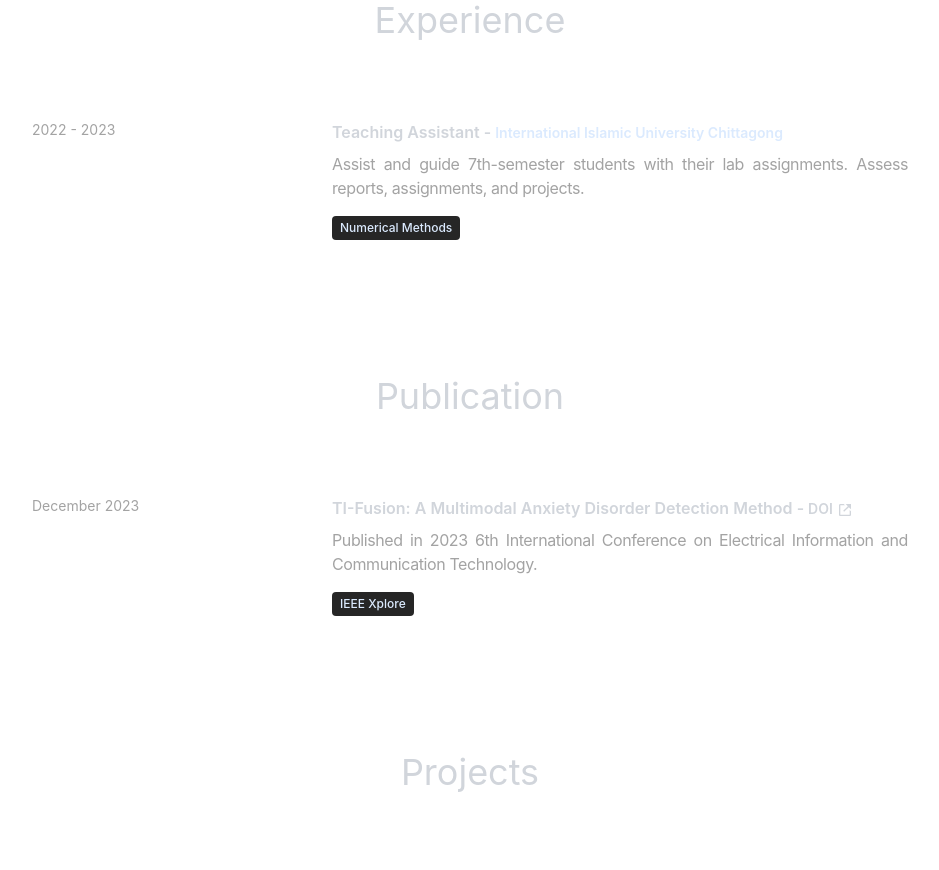
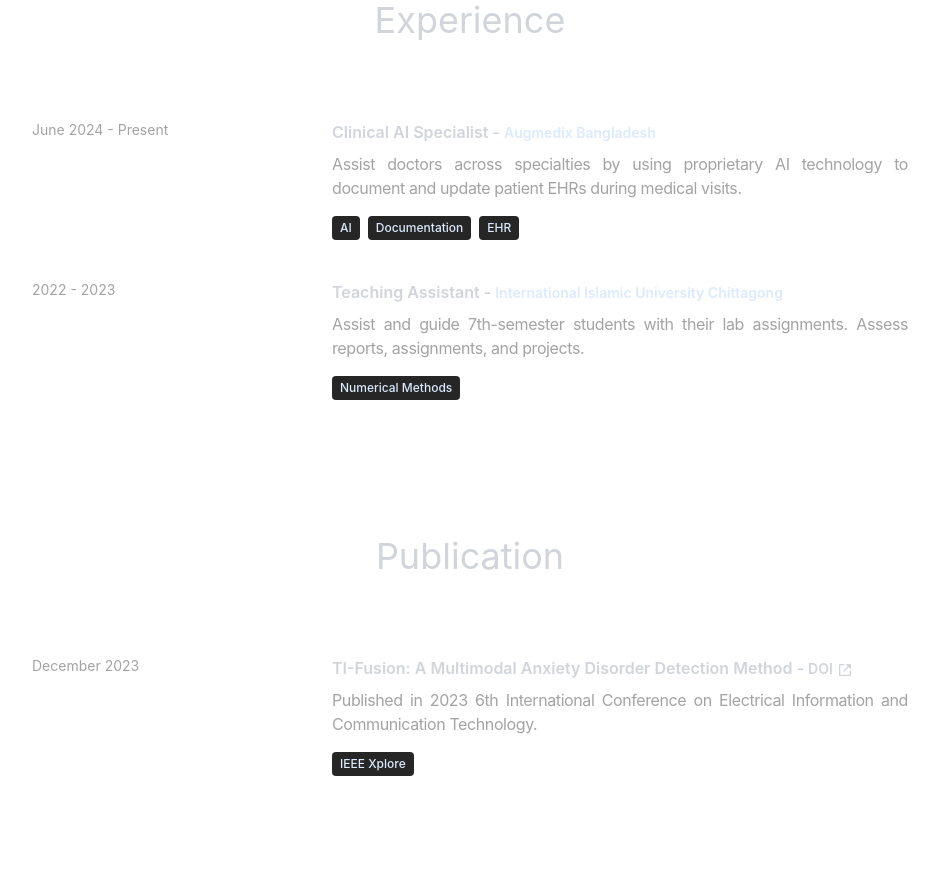
Before and after one commit to salehinafnan/afnan-portfolio, a React (Vite) app: page / in a window 1280 px wide. Shown: the part 1820-2690 px from the top of the page, without its empty margins (170-1109 px from the left). Built offline with nearby package versions, Linux system fonts and the light colour scheme; no server answers; a web font is replaced by a local one.

Commit message:
Updated experience

```diff
--- a/src/constants/index.js
+++ b/src/constants/index.js
@@ -8,6 +8,14 @@ export const HERO_CONTENT = `Aspiring web developer with a passion for creating
 export const ABOUT_TEXT = `I am a dedicated and versatile web developer with a passion for creating efficient and user-friendly web applications. I have worked with a variety of technologies, including React, Next.js, Node.js, MySQL and MongoDB. My journey in web development began with a deep curiosity for how things work, and it has evolved into a passion where I continuously strive to learn and adapt to new challenges. I thrive in collaborative environments and enjoy solving complex problems to deliver high-quality solutions. Outside of coding, I enjoy staying active, exploring new technologies, and photograph my favourite moments.`;
 
 export const EXPERIENCES = [
+  {
+    year: "June 2024 - Present",
+    role: "Clinical AI Specialist",
+    company: "Augmedix Bangladesh",
+    description:
+      "Assist doctors across specialties by using proprietary AI technology to document and update patient EHRs during medical visits.",
+    technologies: ["AI", "Documentation", "EHR"],
+  },
   {
     year: "2022 - 2023",
     role: "Teaching Assistant",
@@ -63,7 +71,7 @@ export const PROJECTS = [
 ];
 
 export const CONTACT = {
-  address: "Mohakhali, Dhaka, Bangladesh",
+  address: "Mohanagar Project, Dhaka, Bangladesh",
   phoneNo: "+880 1301678987",
   email: "salehinafnan@gmail.com",
 };
```
